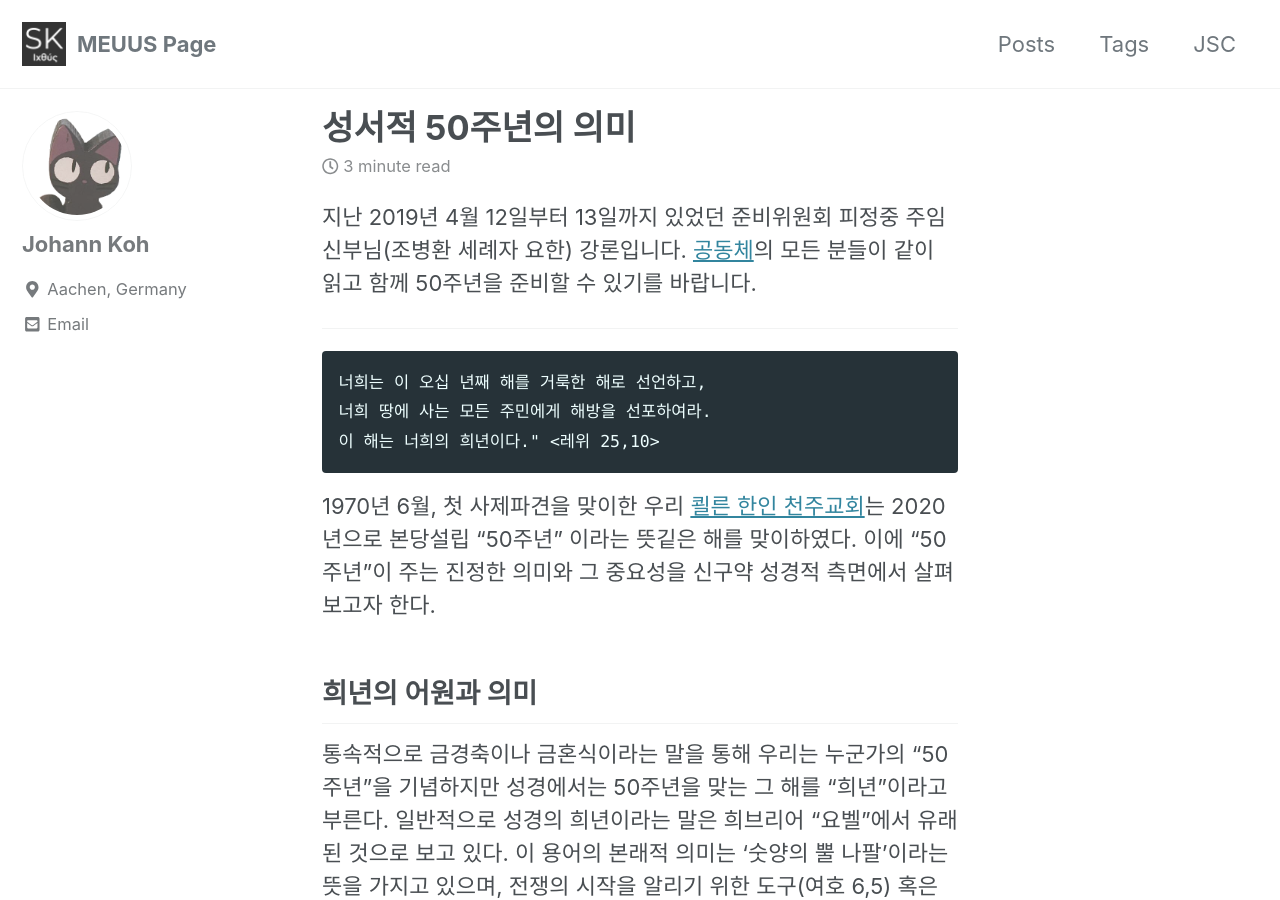
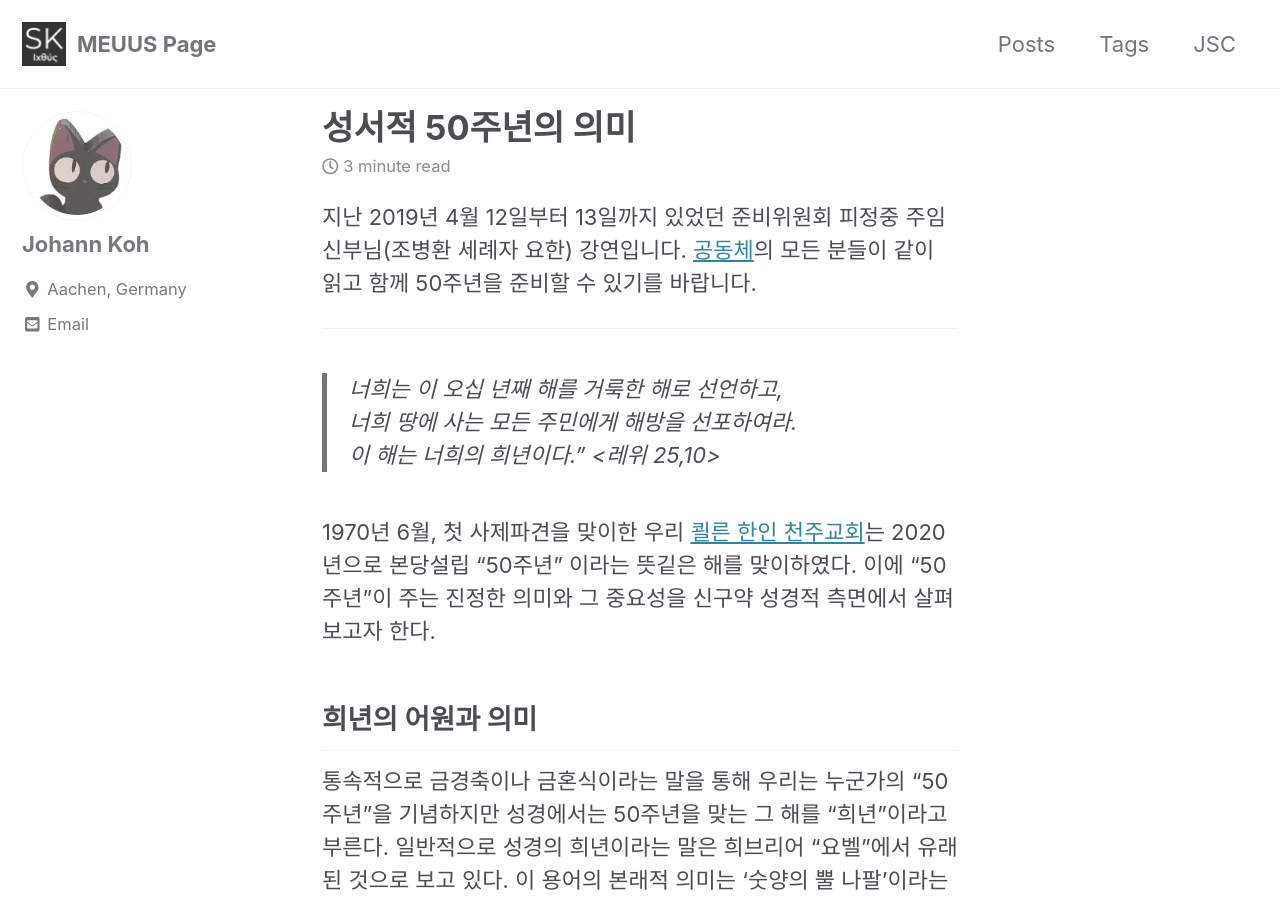
Before and after one commit to meuus/meuus.github.io, a Jekyll site: the page built from _posts/2019-04-14-jubilaeum.md, in a window 1280 px wide and 900 px high. Built offline with Jekyll 4.4.1, drawn with Linux system fonts in a browser that asks for light colours; cached includes are drawn as plain includes; some of the changed text lies outside the part shown.

Commit message:
modified:   _posts/2019-04-14-jubilaeum.md 	modified:   _posts/2019-04-14-spiritualitaet.md

````diff
--- a/_posts/2019-04-14-jubilaeum.md
+++ b/_posts/2019-04-14-jubilaeum.md
@@ -6,20 +6,18 @@ tags:
 ---
 
 지난 2019년 4월 12일부터 13일까지 있었던 준비위원회 피정중
-주임신부님(조병환 세례자 요한) 강론입니다.
-[공동체](http://www.kakoka.de/zbxe/ "쾰른 한인 천주교회")의
+주임신부님(조병환 세례자 요한) 강연입니다.
+[공동체][kakoka]의
 모든 분들이 같이 읽고 함께 50주년을 준비할 수 있기를 바랍니다.
 
 ---
 
-```
-너희는 이 오십 년째 해를 거룩한 해로 선언하고,
-너희 땅에 사는 모든 주민에게 해방을 선포하여라.
-이 해는 너희의 희년이다." <레위 25,10>
-```
+>너희는 이 오십 년째 해를 거룩한 해로 선언하고,
+>너희 땅에 사는 모든 주민에게 해방을 선포하여라.
+>이 해는 너희의 희년이다." <레위 25,10>
 
 1970년 6월, 첫 사제파견을 맞이한 우리
-[쾰른 한인 천주교회](http://www.kakoka.de/zbxe/ "쾰른 한인 천주교회")는
+[쾰른 한인 천주교회][kakoka]는
 2020년으로 본당설립
 "50주년" 이라는 뜻깉은 해를 맞이하였다. 이에 "50주년"이 주는 진정한 의미와 그
 중요성을 신구약 성경적 측면에서 살펴보고자 한다.
````
Also changed, not shown: other parts of _posts/2019-04-14-jubilaeum.md (+3 -0 lines), _posts/2019-04-14-spiritualitaet.md (+1 -1 lines).
